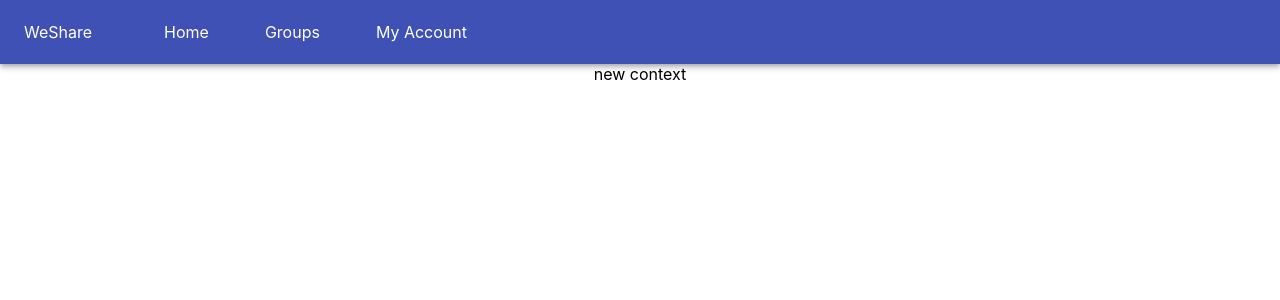
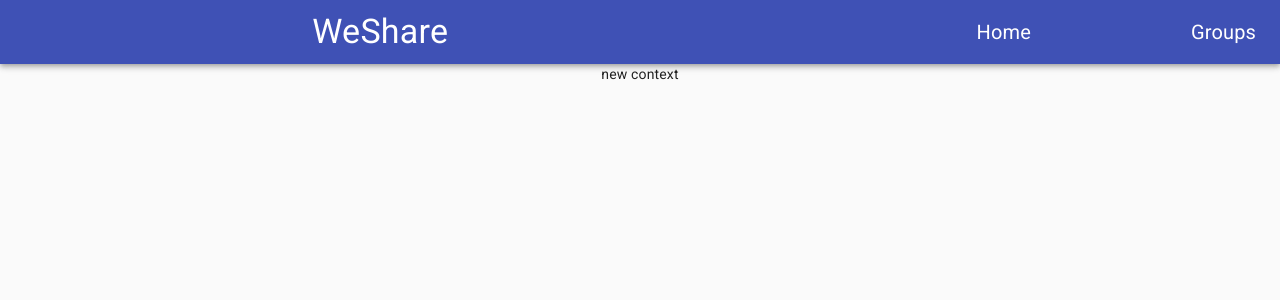
Before and after one commit to tsaihuangsd/weshare-frontend, a React (Create React App) app: page / in a window 1280 px wide. Shown: the top 300 px of the page. Built offline with nearby package versions, Linux system fonts and the light colour scheme.

Commit message:
Setup basic Navigation Bar with Material UI styling

```diff
--- a/package.json
+++ b/package.json
@@ -4,6 +4,7 @@
   "private": true,
   "dependencies": {
     "@auth0/auth0-react": "^1.8.0",
+    "@fontsource/roboto": "^4.5.1",
     "@material-ui/core": "^4.12.3",
     "@material-ui/icons": "^4.11.2",
     "@testing-library/jest-dom": "^5.15.0",
--- a/src/components/NavBar.js
+++ b/src/components/NavBar.js
@@ -1,43 +1,68 @@
 import React, {useState} from 'react'
-import {useHistory} from 'react-router-dom'
+import {useHistory,} from 'react-router-dom'
 import './styles/NavBar.css'
-import AppBar from '@material-ui/core/AppBar'
-import Toolbar from '@material-ui/core/Toolbar'
-import TypoGraphy from '@material-ui/core/Typography'
-import List from '@material-ui/core/List';
-import ListItem from '@material-ui/core/ListItem';
-import ListItemText from '@material-ui/core/ListItemText';
+import {
+  AppBar,
+  Toolbar,
+  CssBaseline,
+  Typography,
+  makeStyles,
+  Link,
+} from "@material-ui/core";
+// import List from '@material-ui/core/List';
+// import ListItem from '@material-ui/core/ListItem';
+// import ListItemText from '@material-ui/core/ListItemText';
+
+const useStyles = makeStyles((theme) => ({
+  navlinks: {
+    marginLeft: theme.spacing(10),
+    display: "flex",
+  },
+  logo: {
+    // marginLeft: "0px",
+    color: "white",
+    flexGrow: "1",
+    cursor: "pointer",
+  },
+  link: {
+    textDecoration: "none",
+    color: "white",
+    fontSize: "20px",
+    marginLeft: theme.spacing(20),
+    "&:hover": {
+      color: "yellow",
+      cursor: "pointer",
+      // borderBottom: "1px solid white",
+    },
+  },
+}));
 
 const NavBar = (props) => {
+  // const [anchorEl, setAnchorEl] = React.useState(null);
+  // const [mobileMoreAnchorEl, setMobileMoreAnchorEl] = React.useState(null);
+
+  // const isMenuOpen = Boolean(anchorEl);
+  // const isMobileMenuOpen = Boolean(mobileMoreAnchorEl);
+
   const pathname = window.location.href
   const frontendURL = process.env.REACT_APP_FRONTEND_URL
+  const classes = useStyles()
 
   return (<>
-    <AppBar color="primary" position="static">
+    <AppBar position="static">
+      <CssBaseline />
       <Toolbar>
-        <TypoGraphy variant="title" color="inherit" >
+        <Link href="/" variant="h4" className={classes.logo}>
           WeShare
-        </TypoGraphy>
-
-        <List component="nav">
-          <ListItem component="div">
-            <ListItemText inset>
-              <TypoGraphy color="inherit" variant="title">
-                Home
-              </TypoGraphy>
-            </ListItemText>
-            <ListItemText inset>
-              <TypoGraphy color="inherit" variant="title">
-                Groups
-              </TypoGraphy>
-            </ListItemText>
-            <ListItemText inset>
-              <TypoGraphy color="inherit" variant="title">
-                My Account
-              </TypoGraphy>
-            </ListItemText>
-          </ListItem >
-        </List>
+        </Link>
+        <div className={classes.navlinks}>
+          <Link href="/" className={classes.link}>
+            Home
+          </Link>
+          <Link href="/groups" className={classes.link}>
+            Groups
+          </Link>
+        </div>
       </Toolbar>
     </AppBar>
 
```
Also changed, not shown: 1 other file (tests, documents, lock files or other folders).
